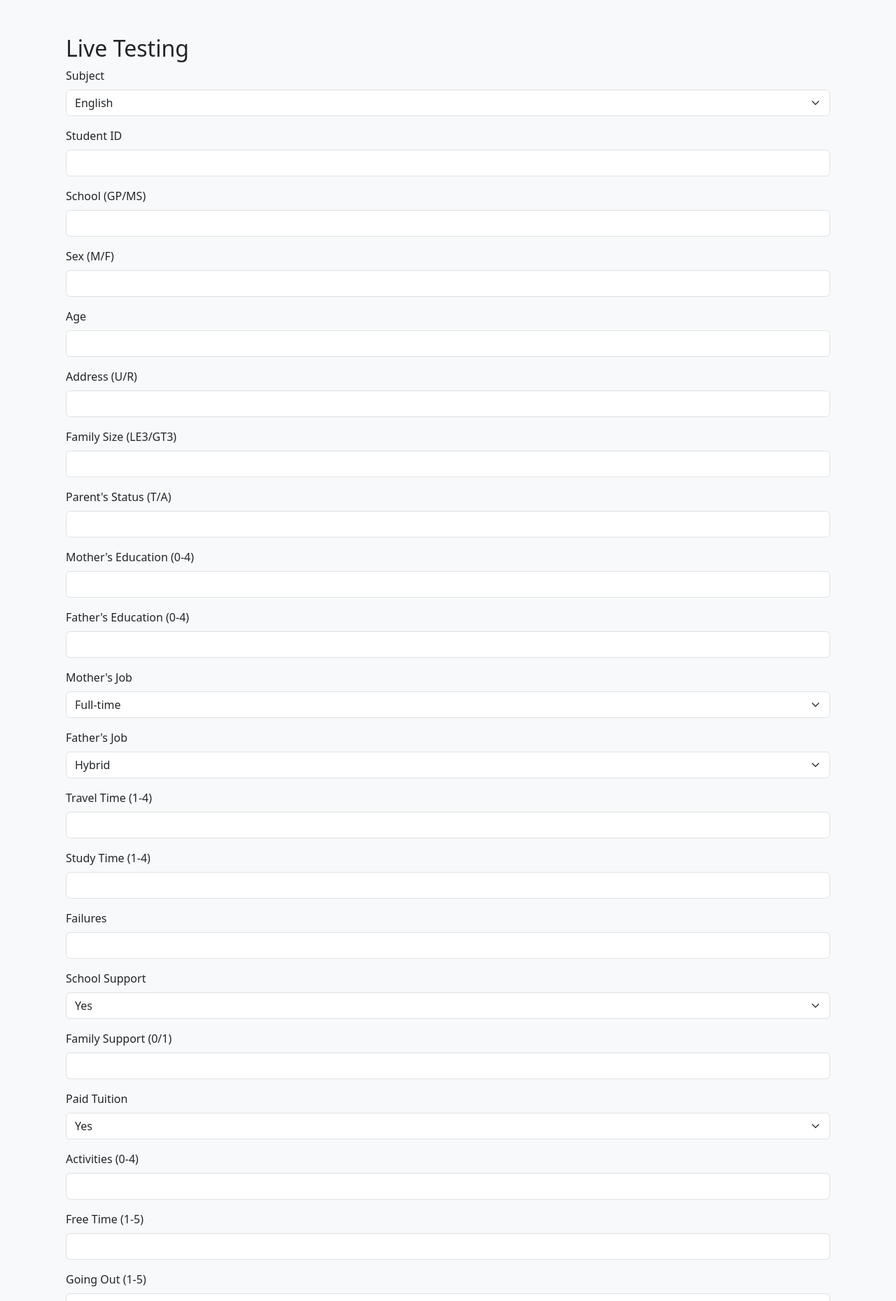
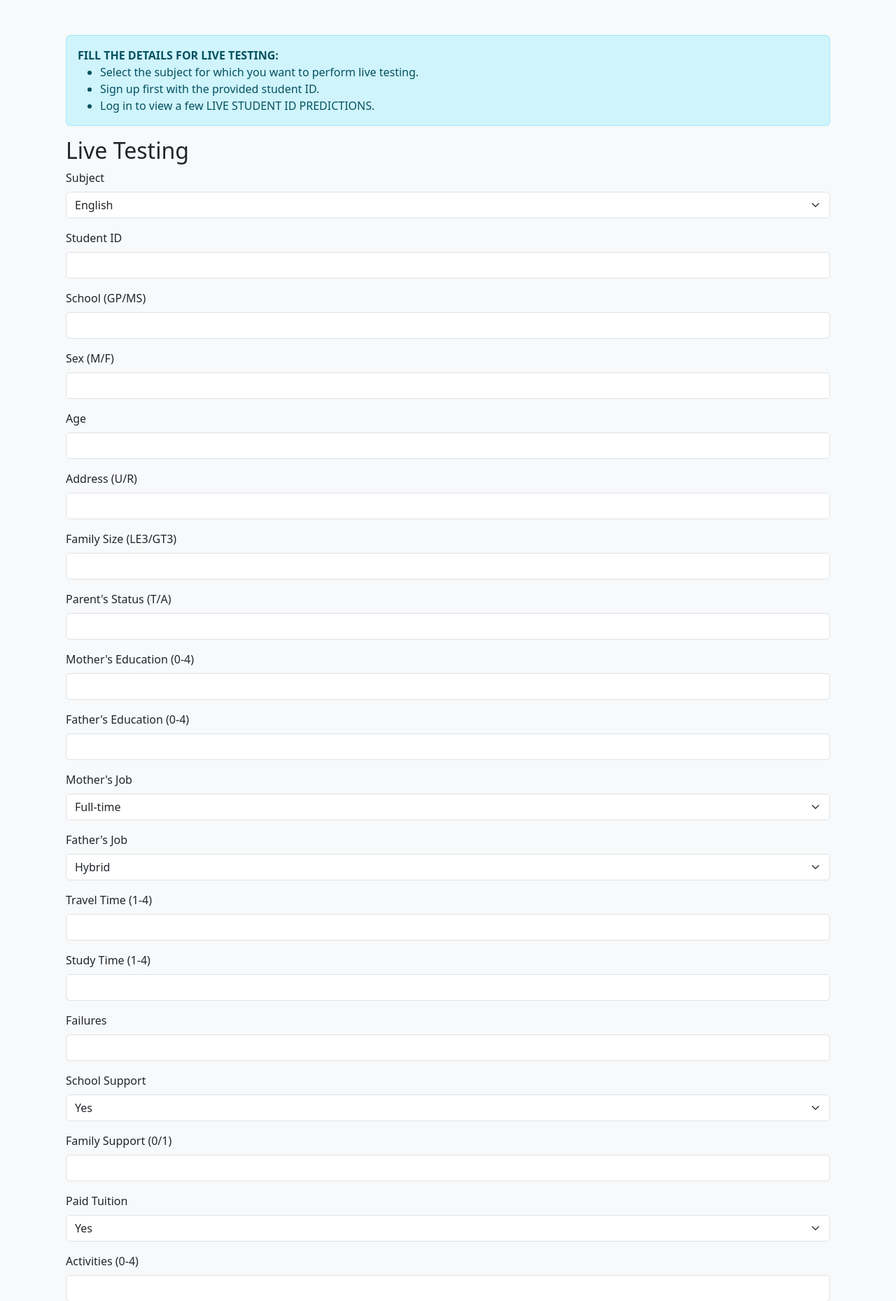
Before and after one commit to Aakritisingla1895/Student-Grade-Prediction-Web-App-Code, a Flask app: page /live_testing in a window 1280 px wide. Shown: the part 124-1983 px from the top of the page at 70% size. Run offline with Flask 3, Linux system fonts and the light colour scheme; some libraries are stand-ins or nearby versions.

Commit message:
some more changes - average of all 4 subjects

```diff
--- a/app.py
+++ b/app.py
@@ -268,6 +268,13 @@ def predict_score(subject):
         # Make prediction
         predicted_g4 = model.predict(input_data)[0]
 
+        # Store the prediction in the session
+        if 'predictions' not in session:
+            session['predictions'] = {}
+        session['predictions'][subject] = predicted_g4
+        session.modified = True  # Ensure the session is saved
+
+
         # Redirect back to the test prediction page with results
         return redirect(url_for('test_prediction',
                                subject=subject,
@@ -313,9 +320,11 @@ def test_prediction(subject):
         return redirect(url_for("dashboard"))
 
     # Initialize variables with default values
-    g1 = g2 = g3 = average_grade = max_score = g4 = predicted_g4 = 0
+    g1 = g2 = g3 = average_grade = max_score = g4 = 0
     accuracy = 95.15  # Example accuracy, replace with actual model accuracy
     ai_summary = ""
+    predicted_g4 = None
+    average_predicted = None
 
     # Fetch dynamic data from the database
     try:
@@ -330,12 +339,21 @@ def test_prediction(subject):
         flash(f"Data mismatch for {subject}.", "warning")
         return redirect(url_for("dashboard"))
 
-    # Get predicted_g4 from query parameters if available
-    predicted_g4 = request.args.get('predicted_g4', None)
+    # Get predicted_g4 from session
+    if 'predictions' in session:
+        predicted_g4 = session['predictions'].get(subject)
+
+    # Calculate average if on Computer Science and all predictions exist
+    if subject == 'computer_science' and 'predictions' in session:
+        predictions = session['predictions']
+        required_subjects = ['english', 'physics', 'mathematics', 'computer_science']
+        if all(subj in predictions for subj in required_subjects):
+            total = sum(predictions[subj] for subj in required_subjects)
+            average_predicted = total / 4
+
+    # Generate AI summary if prediction exists
     if predicted_g4 is not None:
-        predicted_g4 = float(predicted_g4)
-        # Generate AI-based summary and recommendations
-
+        ai_summary = f"Based on your scores, the predicted final score is {predicted_g4:.2f}."
 
     # Pass the fetched data to the template
     return render_template("test_prediction.html",
@@ -349,7 +367,9 @@ def test_prediction(subject):
                          predicted_g4=predicted_g4,
                          accuracy=accuracy,
                          ai_summary=ai_summary,
-                         student_data=student_data)
+                         student_data=student_data,
+                         average_predicted=average_predicted)
+
 
 @app.route('/live_testing', methods=['GET', 'POST'])
 def live_testing():
@@ -381,6 +401,13 @@ def live_testing():
             tv_watch_time = int(request.form.get('tv_watch_time'))
             health = int(request.form.get('health'))
             absences = int(request.form.get('absences'))
+            g1 = int(request.form.get('g1'))
+            g2 = int(request.form.get('g2'))
+            g3 = int(request.form.get('g3'))
+            no_of_hours = int(request.form.get('no_of_hours'))
+            average_grade = int(request.form.get('average_grade'))
+            max_score = int(request.form.get('max_score'))
+            g4 = int(request.form.get('g4'))
 
             conn = get_db_connection()
             cur = conn.cursor()
@@ -393,23 +420,34 @@ def live_testing():
                 'computer_science': 'computer_science_dataset'
             }.get(subject, 'english_dataset')  # default to english
 
-            cur.execute(f"""
-                INSERT INTO {table_name} (
+            # Check if student_id already exists in the database
+            cur.execute(f"SELECT student_id FROM {table_name} WHERE student_id = %s", (student_id,))
+            existing_student = cur.fetchone()
+
+            if existing_student:
+                # If student_id exists, show a warning message
+                flash(f'Data for Student ID {student_id} already exists!', 'warning')
+            else:
+                # If student_id does not exist, proceed with the submission
+                cur.execute(f"""
+                    INSERT INTO {table_name} (
+                        student_id, school, sex, age, address, famsize, pstatus,
+                        medu, fedu, mjob, fjob, traveltime, studytime, failures,
+                        schoolsup, famsup, paidtuition, activities, free_time,
+                        going_out, mobile_time, tv_watch_time, health, absences,
+                        g1, g2, g3, no_of_hours, average_grade, max_score, g4
+                    ) VALUES (%s, %s, %s, %s, %s, %s, %s, %s, %s, %s, %s, %s, %s, %s,
+                             %s, %s, %s, %s, %s, %s, %s, %s, %s, %s, %s, %s, %s, %s, %s, %s, %s)
+                """, (
                     student_id, school, sex, age, address, famsize, pstatus,
                     medu, fedu, mjob, fjob, traveltime, studytime, failures,
                     schoolsup, famsup, paidtuition, activities, free_time,
-                    going_out, mobile_time, tv_watch_time, health, absences
-                ) VALUES (%s, %s, %s, %s, %s, %s, %s, %s, %s, %s, %s, %s, %s, %s,
-                         %s, %s, %s, %s, %s, %s, %s, %s, %s, %s)
-            """, (
-                student_id, school, sex, age, address, famsize, pstatus,
-                medu, fedu, mjob, fjob, traveltime, studytime, failures,
-                schoolsup, famsup, paidtuition, activities, free_time,
-                going_out, mobile_time, tv_watch_time, health, absences
-            ))
+                    going_out, mobile_time, tv_watch_time, health, absences,
+                    g1, g2, g3, no_of_hours, average_grade, max_score, g4
+                ))
 
-            conn.commit()
-            flash('Data submitted successfully!', 'success')
+                conn.commit()
+                flash('Data submitted successfully!', 'success')
 
         except Exception as e:
             conn.rollback()
--- a/templates/live_testing.html
+++ b/templates/live_testing.html
@@ -2,6 +2,16 @@
 
 {% block content %}
 <div class="container">
+    <!-- Disclaimer Box -->
+    <div class="alert alert-info mt-4" role="alert">
+        <strong>FILL THE DETAILS FOR LIVE TESTING:</strong>
+        <ul class="mb-0">
+            <li>Select the subject for which you want to perform live testing.</li>
+            <li>Sign up first with the provided student ID.</li>
+            <li>Log in to view a few LIVE STUDENT ID PREDICTIONS.</li>
+        </ul>
+    </div>
+
     <h2>Live Testing</h2>
     <form method="POST" action="{{ url_for('live_testing') }}">
         <!-- Subject Selection -->
@@ -168,7 +178,55 @@
             <input type="number" class="form-control" id="absences" name="absences" min="0" required>
         </div>
 
+        <!-- New Fields -->
+        <div class="mb-3">
+            <label for="g1" class="form-label">Grade 1 (G1) out of 20 </label>
+            <input type="number" class="form-control" id="g1" name="g1" required>
+        </div>
+
+        <div class="mb-3">
+            <label for="g2" class="form-label">Grade 2 (G2) out of 20</label>
+            <input type="number" class="form-control" id="g2" name="g2" required>
+        </div>
+
+        <div class="mb-3">
+            <label for="g3" class="form-label">Grade 3 (G3) out of 20</label>
+            <input type="number" class="form-control" id="g3" name="g3" required>
+        </div>
+
+        <div class="mb-3">
+            <label for="no_of_hours" class="form-label">Number of Hours</label>
+            <input type="number" class="form-control" id="no_of_hours" name="no_of_hours" required>
+        </div>
+
+        <div class="mb-3">
+            <label for="average_grade" class="form-label">Average Grade of G1, G2 , G3 out of 20</label>
+            <input type="number" class="form-control" id="average_grade" name="average_grade" required>
+        </div>
+
+        <div class="mb-3">
+            <label for="max_score" class="form-label">Max Score out of 20 </label>
+            <input type="number" class="form-control" id="max_score" name="max_score" required>
+        </div>
+
+        <div class="mb-3">
+            <label for="g4" class="form-label">Grade 4 (G4) out of 100</label>
+            <input type="number" class="form-control" id="g4" name="g4" required>
+        </div>
+
         <button type="submit" class="btn btn-primary">Submit</button>
     </form>
 </div>
+
+<!-- Flash Messages Display -->
+{% with messages = get_flashed_messages(with_categories=true) %}
+    {% if messages %}
+        {% for category, message in messages %}
+            <div class="alert alert-{{ category }} mt-4">
+                {{ message }}
+            </div>
+        {% endfor %}
+    {% endif %}
+{% endwith %}
+
 {% endblock %}
```
Also changed, not shown: templates/test_prediction.html (+28 -1 lines), templates/user_form.html (+10 -0 lines).
